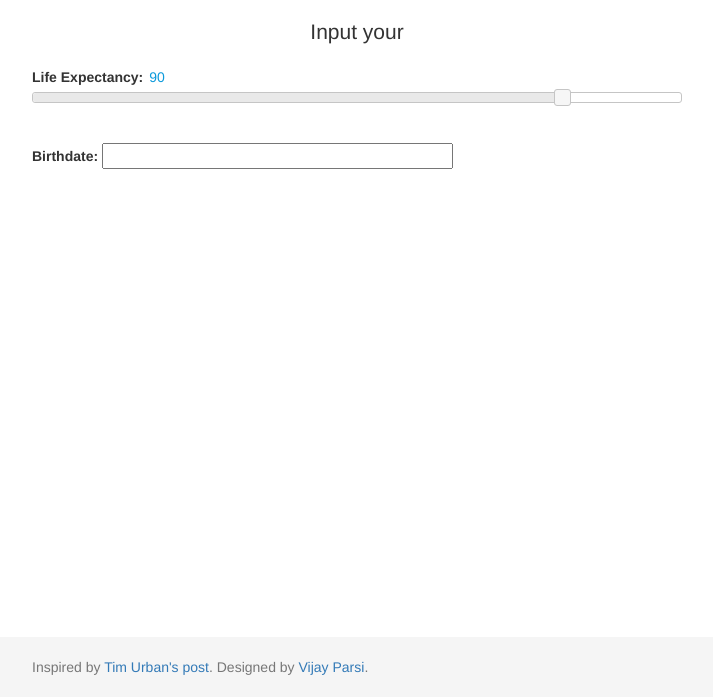
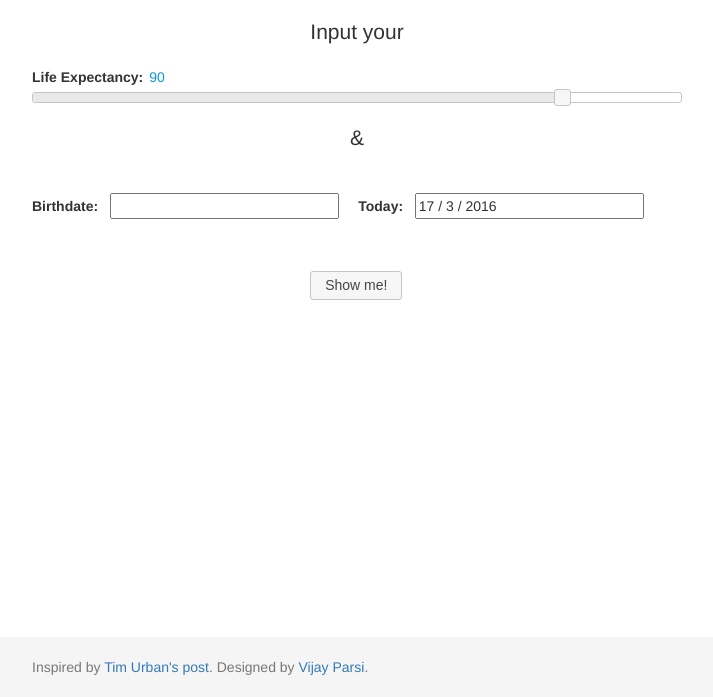
Before and after one commit to vvps/YourTimeIsLimited, a plain HTML site: page index.html in a window 1280 px wide. Shown: the part 103-800 px from the top of the page, without its empty margins (283-996 px from the left). Drawn offline with nearby package versions, Linux system fonts and the light colour scheme.

Commit message:
included btn

```diff
--- a/index.html
+++ b/index.html
@@ -31,18 +31,30 @@
       <div class="page-header">
         <h1>Your Time Is Limited</h1>
       </div>
-      <p class="lead" align="center">Input your
-      </p>
+      <p class="lead" align="center">Input your</p>
 
       <!-- Slider -->
       <label for="amount">Life Expectancy:</label>
       <input type="text" id="amount" readonly style="border:0; color:#0c9adb;">
       <div id="slider-range-min"></div>
-      <br/><br/>
+      <br/>
+      <p class="lead" align="center">&amp;</p>
+      <br/>
       <!-- Date Picker -->
       <p>
         <label>Birthdate:</label>
-        <input type="text" size="40" id="datepicker"></p>
+        &nbsp;
+        <input type="text" size="25" id="datepicker">
+        &nbsp; &nbsp;
+        <label>Today:</label>
+        &nbsp;
+        <input type="text" size="25" id="todaysDate" readonly>
+      </p>
+      <br/>
+      <br/>
+      <div align="center">
+        <input type="submit" value="Show me!">
+      </div>
 
     </div>
 
@@ -71,14 +83,26 @@
 
     <script>
       $(function () {
-        $("#datepicker").datepicker({
-          changeMonth: true,
-          changeYear: true,
-          dateFormat: "DD, d MM, yy"
-        });
+        $("#datepicker").datepicker({changeMonth: true, changeYear: true, yearRange: "-110:+0", dateFormat: "dd / mm / yy"});
       });
+    </script>
 
+    <script type="text/javascript">
+      var currentTime = new Date()
+      var month = currentTime.getMonth() + 1
+      var day = currentTime.getDate()
+      var year = currentTime.getFullYear()
+      document.getElementById('todaysDate').value = day + " / " + month + " / " + year;
+    </script>
 
+    <script>
+      $(function() {
+        $( "input[type=submit], button" )
+          .button()
+          .click(function( event ) {
+            event.preventDefault();
+          });
+      });
     </script>
 
   </body>
```
